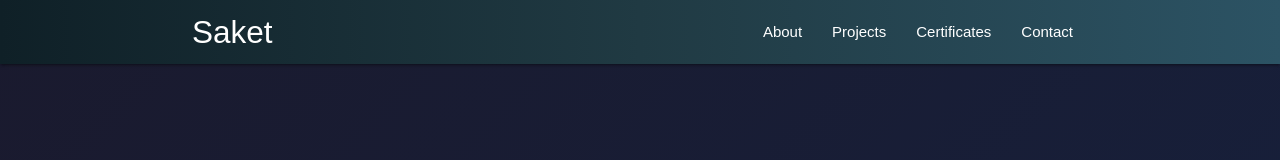
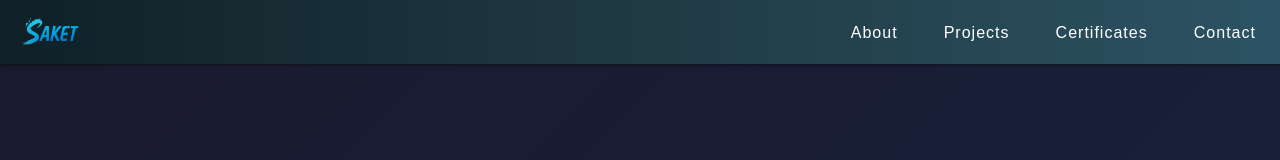
Before and after one commit to saketVishwakarma/portfolio-mern, a React (Vite) app: page / in a window 1280 px wide. Shown: the top 160 px of the page. Built offline with nearby package versions, Linux system fonts and the light colour scheme.

Commit message:
updated and add email js functionalities

```diff
--- a/package.json
+++ b/package.json
@@ -12,6 +12,7 @@
   "dependencies": {
     "@fortawesome/fontawesome-free": "^7.0.0",
     "aos": "^2.3.4",
+    "emailjs-com": "^3.2.0",
     "materialize-css": "^1.0.0-rc.2",
     "react": "^19.1.0",
     "react-dom": "^19.1.0",
--- a/src/components/ContactSection.jsx
+++ b/src/components/ContactSection.jsx
@@ -1,59 +1,86 @@
-""// File: components/ContactSection.jsx
+import React, { useEffect,useRef } from 'react';
+import { FaGithub, FaLinkedin } from 'react-icons/fa';
+import emailjs from 'emailjs-com';
 
-import React from 'react';
-import { FaGithub, FaLinkedin, FaTwitter } from 'react-icons/fa';
+import M from 'materialize-css';
+function ContactSection() {
+  const form = useRef();
+  useEffect(() => {
+    M.updateTextFields();
+  }, []);
 
-function ContactSection() {
+  const sendEmail = (e) => {
+    e.preventDefault();
+    emailjs.sendForm('service_k2qtndk', 'template_jhwyzbn', form.current, '86StoHDtCrnA2rtNU')
+      .then((result) => {
+          alert("Message sent successfully!");
+      }, (error) => {
+          alert("Failed to send, please try again.");
+      });
+    e.target.reset();
+  };
+
   return (
-    <section id="contact" className="section" style={{ padding: '8rem 1rem 5rem', zIndex: 10, position: 'relative' }}
+   <section
+      id="contact"
+      className="section"
+      style={{ padding: '8rem 1rem 5rem', zIndex: 10, position: 'relative' }}
     >
       <div className="container">
-        <h2 className="center text-lighten-2 green-text" data-aos="fade-up">Contact Me</h2>
+        <h2 className="center text-lighten-2 green-text" data-aos="fade-up">
+          Contact Me
+        </h2>
 
-        <form className="row" data-aos="fade-up">
+        <form ref={form} className="row" data-aos="fade-up" onSubmit={sendEmail}>
           <div className="input-field col s12">
-            <input id="name" type="text" className="validate" />
+            <input id="name" name="name" type="text" className="validate" defaultValue="" required />
             <label htmlFor="name">Name</label>
           </div>
+
           <div className="input-field col s12">
-            <input id="email" type="email" className="validate" />
+            <input id="email" name="email" type="email" className="validate" defaultValue="" required />
             <label htmlFor="email">Email</label>
           </div>
+
           <div className="input-field col s12">
-            <textarea id="message" className="materialize-textarea"></textarea>
+            <textarea
+              id="message"
+              name="message"
+              className="materialize-textarea"
+              defaultValue=""
+              required
+            ></textarea>
             <label htmlFor="message">Message</label>
           </div>
+
           <div className="center">
-            <button className="btn neon-btn">Send Message</button>
+            <button className="btn neon-btn" type="submit">
+              Send Message
+            </button>
           </div>
         </form>
 
-        <div className="center social-icons" style={{ marginTop: '2rem' }}>
+       <div className="social-icons">
   <a
     href="https://github.com/saketVishwakarma"
     target="_blank"
     rel="noopener noreferrer"
-            className="btn btn-large waves-effect waves-light tooltipped"
-            data-tooltip="GitHub"
-         style={{textalign: 'center', marginRight: '1rem',justifyContent: 'center'
-         }}
+    className="social-btn"
+    aria-label="GitHub"
   >
-            <FaGithub size={55} />
+    <FaGithub size={36} />
   </a>
-
   <a
     href="https://linkedin.com/in/saket-vishwakarma13"
     target="_blank"
     rel="noopener noreferrer"
-            className="btn btn-large waves-effect waves-light tooltipped"
-            data-tooltip="LinkedIn"
-            style={{ marginRight: '1rem',justifyContent: 'center'
-         }}
-
+    className="social-btn"
+    aria-label="LinkedIn"
   >
-           <FaLinkedin size={50} />
+    <FaLinkedin size={32} />
   </a>
 </div>
+
       </div>
     </section>
   );
--- a/src/components/EducationTimeline.jsx
+++ b/src/components/EducationTimeline.jsx
@@ -2,29 +2,7 @@ import React, { useEffect } from "react";
 import AOS from "aos";
 import "aos/dist/aos.css";
 import "./timeline.css";
-
-const timelineData = [
-  {
-    title: "Bachelor of Technology",
-    subtitle: "Computer Science & Engineering",
-    description: "XYZ University, 2018 - 2022. Specialized in full-stack development and software engineering."
-  },
-  {
-    title: "Software Developer Intern",
-    subtitle: "ABC Solutions",
-    description: "Worked on backend development with Node.js and MongoDB, improving API performance by 25%."
-  },
-  {
-    title: "Full Stack Developer",
-    subtitle: "TechNova Pvt Ltd",
-    description: "Led the development of client-facing applications using React, Node.js, and MongoDB."
-  },
-  {
-    title: "Senior Developer",
-    subtitle: "NextGen Systems",
-    description: "Architected scalable solutions for enterprise clients, focusing on cloud deployments."
-  }
-];
+import timelineData from "../data/education.json"; // Assuming you have a JSON file with your timeline data
 
 const EducationSection = () => {
   useEffect(() => {
--- a/src/components/Navbar.jsx
+++ b/src/components/Navbar.jsx
@@ -1,4 +1,3 @@
-// File: components/Navbar.jsx
 import React from 'react';
 
 function Navbar({ darkMode, setDarkMode }) {
@@ -7,13 +6,14 @@ function Navbar({ darkMode, setDarkMode }) {
   return (
     <nav className={darkMode ? 'black' : 'blue'}>
       <div className="nav-wrapper container">
-        <a href="#" className="brand-logo">Saket</a>
+        <a href="#hero" className="brand-logo">
+          <img src="/assets/logo.png" alt="Saket Logo" className="nav-logo" />
+        </a>
         <ul id="nav-mobile" className="right hide-on-med-and-down">
           <li><a href="#hero">About</a></li>
           <li><a href="#projects">Projects</a></li>
           <li><a href="#certificates">Certificates</a></li>
           <li><a href="#contact">Contact</a></li>
-
         </ul>
       </div>
     </nav>
--- a/src/data/education.json
+++ b/src/data/education.json
@@ -1,20 +1,23 @@
+
 [
   {
-    "title": "Bachelor of Technology in Computer Science",
-    "institution": "XYZ University",
-    "duration": "2016 - 2020",
-    "description": "Completed with a CGPA of 8.2/10. Learned data structures, algorithms, web dev, etc."
+    "title": "Bachelor of Technology",
+    "subtitle": "Computer Science & Engineering",
+    "description": "XYZ University, 2018 - 2022. Specialized in full-stack development and software engineering."
   },
   {
-    "title": "12th - Higher Secondary Education",
-    "institution": "ABC School",
-    "duration": "2014 - 2016",
-    "description": "Completed with 85%. PCM + Computer Science."
+    "title": "Software Developer Intern",
+    "subtitle": "ABC Solutions",
+    "description": "Worked on backend development with Node.js and MongoDB, improving API performance by 25%."
   },
   {
-    "title": "10th - Secondary Education",
-    "institution": "ABC School",
-    "duration": "2012 - 2014",
-    "description": "Completed with 88%."
+    "title": "Full Stack Developer",
+    "subtitle": "TechNova Pvt Ltd",
+    "description": "Led the development of client-facing applications using React, Node.js, and MongoDB."
+  },
+  {
+    "title": "Senior Developer",
+    "subtitle": "NextGen Systems",
+    "description": "Architected scalable solutions for enterprise clients, focusing on cloud deployments."
   }
 ]
--- a/src/index.css
+++ b/src/index.css
@@ -299,3 +299,156 @@ section {
 #education {
   clear: both; /* forces timeline to start on a new line */
 }
+
+.brand-logo img,
+.nav-logo {
+  height: 60px;           /* Match your navbar height or set as needed */
+  width: auto;
+  margin-top: 4px;        /* Tweak for vertical alignment */
+  vertical-align: middle;
+  display: inline-block;
+}
+
+nav .brand-logo {
+  position: relative;
+  height: 60px;           /* Same as or slightly larger than .nav-logo */
+  display: flex;
+  align-items: center;    /* Center logo vertically */
+  padding: 0;
+}
+nav {
+  height: 64px;                     /* Standard Materialize/Bootstrap navbar height */
+  background: linear-gradient(to right, #0f2027, #203a43, #2c5364);
+  display: flex;
+  align-items: center;
+  position: relative;
+  z-index: 10;
+}
+
+.nav-wrapper {
+  display: flex;
+  align-items: center;
+  height: 100%;
+  width: 100%;
+  justify-content: space-between;    /* Space between logo and links */
+  padding: 0 16px;
+  box-sizing: border-box;
+}
+
+nav .brand-logo {
+  height: 52px;
+  display: flex;
+  align-items: center;
+  padding: 0;
+}
+
+.brand-logo img,
+.nav-logo {
+  height: 70px;            /* Keep slightly less than nav height for space */
+  width: auto;
+  display: block;
+  margin: 0;
+}
+
+nav ul {
+  display: flex;
+  align-items: center;
+  height: 100%;
+  margin: 0;
+  padding: 0;
+  list-style: none;
+}
+
+nav ul li {
+  display: inline-block;
+  margin-left: 2rem;
+}
+
+nav ul li a {
+  color: #fff;
+  font-weight: 500;
+  font-size: 1.07rem;
+  letter-spacing: 1px;
+  transition: color 0.2s;
+  padding: 0 8px;
+  line-height: 64px;
+  text-decoration: none;
+}
+
+nav ul li a:hover {
+  color: #00e5ff;
+}
+
+
+/* Input text */
+input.validate,
+textarea.materialize-textarea {
+  color: #fff !important; /* white text */
+}
+
+/* Floating labels */
+.input-field label {
+  color: rgba(255, 255, 255, 0.7) !important; /* white, slightly transparent */
+}
+
+/* Label when input is active or focused */
+.input-field input:focus + label,
+.input-field textarea:focus + label,
+.input-field input.validate.valid + label,
+.input-field textarea.validate.valid + label {
+  color: #00e5ff !important; /* accent color when focused */
+}
+
+/* Input underline */
+.input-field input[type=text]:focus,
+.input-field input[type=email]:focus,
+.input-field textarea:focus {
+  border-bottom: 1px solid #00e5ff !important; /* accent underline */
+  box-shadow: 0 1px 0 0 #00e5ff !important;
+}
+
+/* Placeholder text if used (optional override for better contrast) */
+input::placeholder,
+textarea::placeholder {
+  color: rgba(255, 255, 255, 0.5);
+}
+
+.social-icons {
+  display: flex;
+  justify-content: center;
+  gap: 2rem; /* space between buttons */
+  margin-top: 2rem;
+}
+
+.social-btn {
+  background: linear-gradient(135deg, #222, #00e5ff 65%);
+  border: none;
+  border-radius: 50%;
+  width: 70px;
+  height: 70px;
+  display: flex;
+  align-items: center;
+  justify-content: center;
+  box-shadow: 0 4px 18px rgba(0,229,255,0.11);
+  transition: box-shadow 0.2s, transform 0.2s;
+  color: #fff;
+  padding: 0;
+  cursor: pointer;
+  outline: none;
+}
+
+.social-btn:hover {
+  box-shadow: 0 8px 28px #00e5ff;
+  transform: translateY(-3px) scale(1.08);
+  background: linear-gradient(135deg, #00e5ff, #222 65%);
+}
+
+.social-btn:active {
+  transform: scale(0.97);
+}
+
+.social-btn svg {
+  display: block;
+  margin: 0;
+  font-size: 2rem;
+}
```
Also changed, not shown: public/assets/logo.png (added), 1 other file (tests, documents, lock files or other folders). Lines whose indentation alone changed are shown as unchanged.
